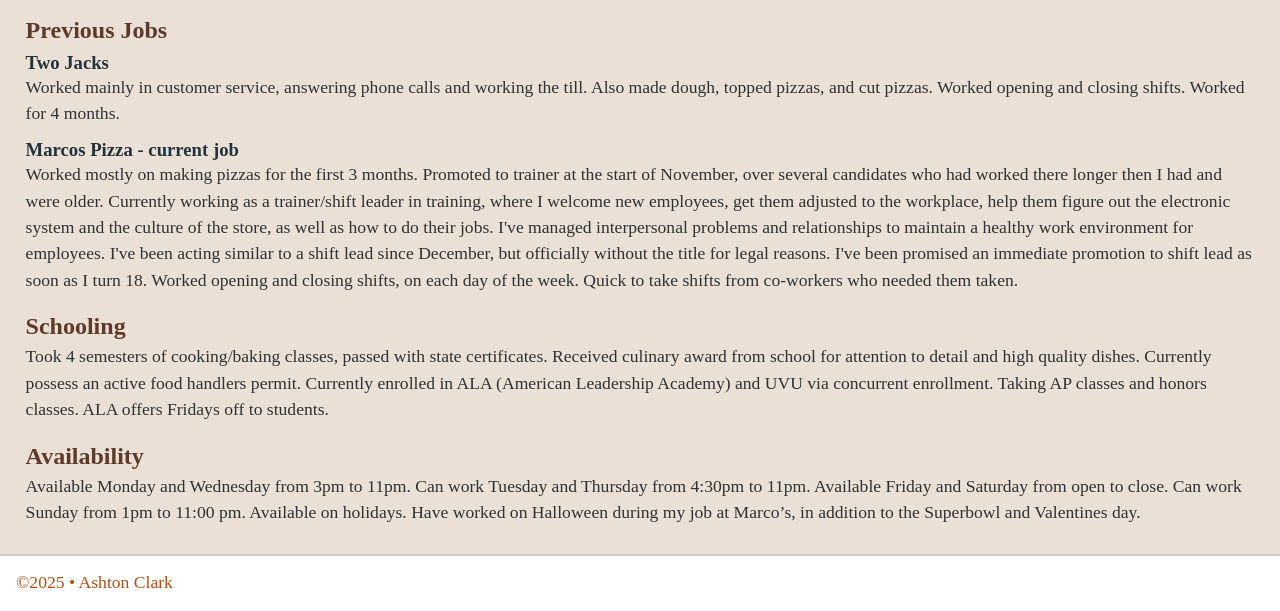
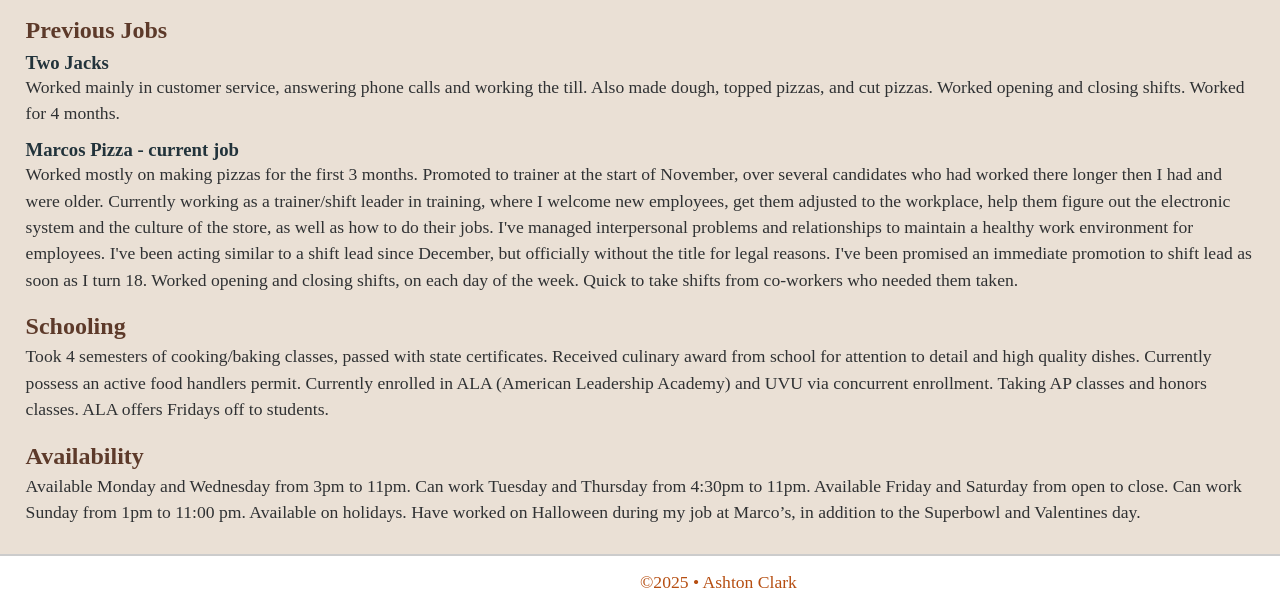
Before and after one commit to Tarragone/resume, a plain HTML site: page index.html in a window 1280 px wide. Shown: the part 262-873 px from the top of the page. Drawn offline with Linux system fonts and the light colour scheme.

Commit message:
Update main.css

```diff
--- a/main.css
+++ b/main.css
@@ -49,11 +49,10 @@ body {
     font-size: 16px;
     background-color:#eae0d5;
 }
-body{
-    min-height: 100vh;
-    display: flex;
-    flex-direction: column;
-}
+
+
+
+
 /* header stuff here */
 header {
     padding: 1rem 2vw;
@@ -164,13 +163,25 @@ main a:hover {
     color:#024873;
 }
 
+/*footer always at bottom*/
+html, body {
+    height: 100%; /* Ensure the body takes up the full height */
+}
 
+body {
+    display: flex;
+    flex-direction: column; /* Arrange children vertically */
+}
+
+main {
+    flex: 1; /* This allows the main section to grow and fill available space */
+}
 /* footer stuff here */
 footer {
     border-top: solid #ccc 2px;
     margin-bottom: 0;
     color: #b64e11;
     font-size: .7rem;
-    padding: 1rem 0 0 1rem;
+    padding: 1rem 0 0 50vw;
     background-color:#fff;
 }
```
